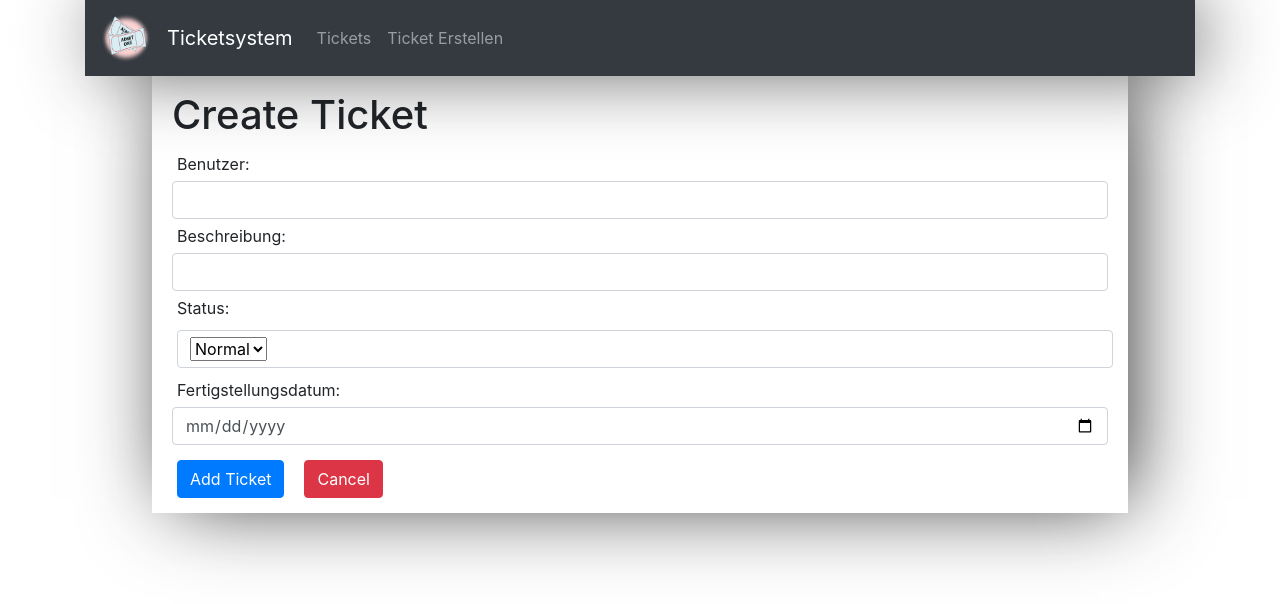
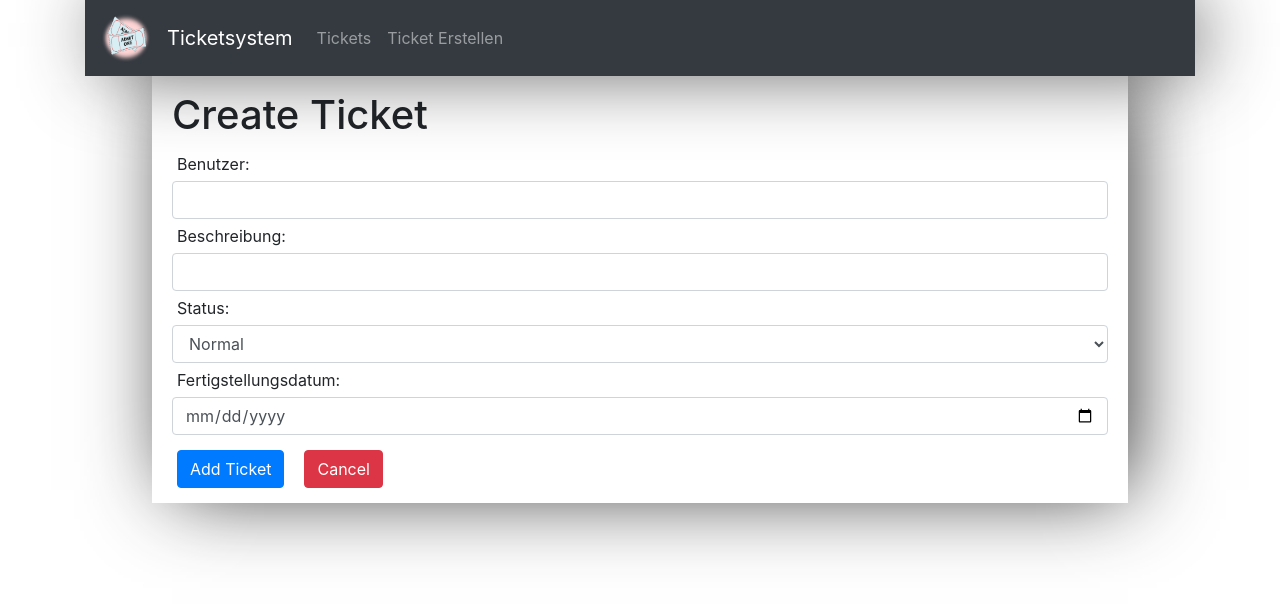
Before and after one commit to Tobeje/Ticketsystem, a React (Create React App) app in the folder client/: page /tickets/create in a window 1280 px wide. Shown: the top 604 px of the page. Built offline with nearby package versions, Linux system fonts and the light colour scheme.

Commit message:
Update TicketsInsert.jsx

```diff
--- a/client/src/pages/TicketsInsert.jsx
+++ b/client/src/pages/TicketsInsert.jsx
@@ -128,12 +128,10 @@ class TicketsInsert extends Component {
                 />
 
               <Label>Status: </Label>
-              <DropDown>
-                <select id="lang" onChange={this.handleChangeInputPrio} value={prioritaet}>
+                <select class="form-control" id="lang" onChange={this.handleChangeInputPrio} value={prioritaet}>
                     <option value="Normal">Normal</option>
                     <option value="Hoch">Hoch</option>
                 </select>
-              </DropDown>
 
 
                 <Label>Fertigstellungsdatum: </Label>
```
